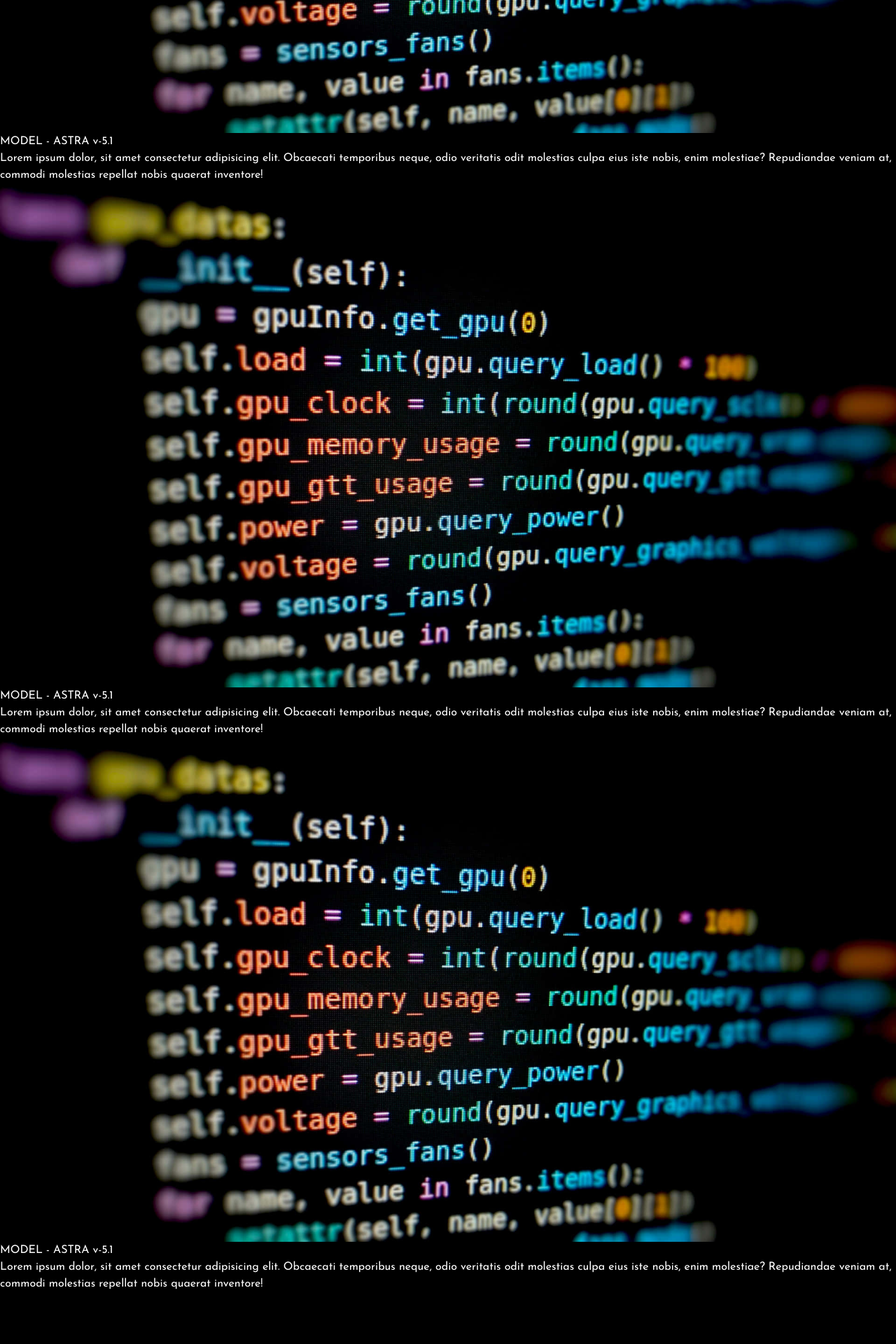
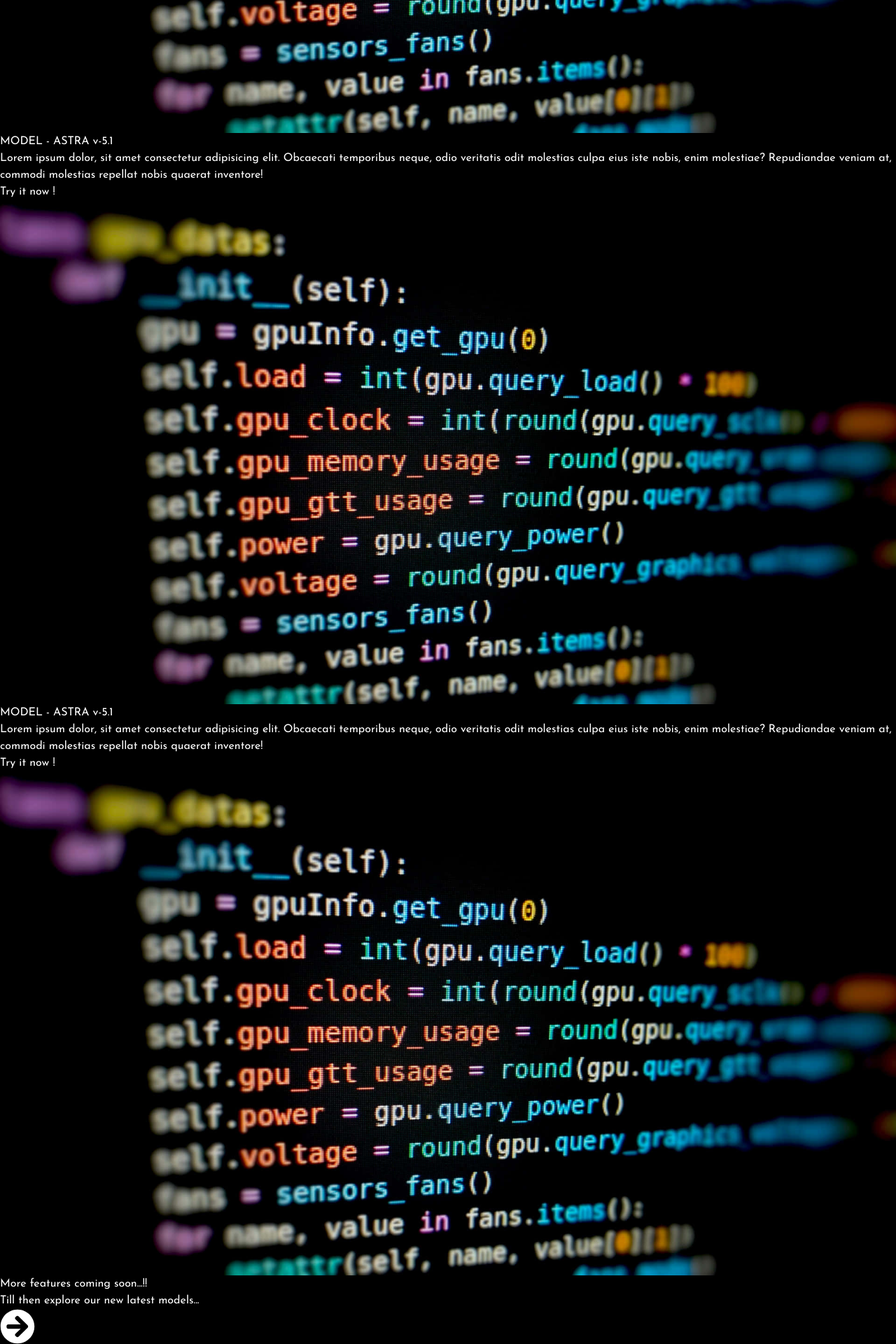
Before and after one commit to samarth-5/BlackBird.AI, a React (Vite) app in the folder client/: page / in a window 1280 px wide. Shown: the part 1902-3822 px from the top of the page at 70% size. Before the commit the page ends 3748 px from the top, so only its background shows below. Built offline with nearby package versions, Linux system fonts and the light colour scheme; no server answers.

Commit message:
minor changes

```diff
--- a/client/src/Components/GoogleAuth.jsx
+++ b/client/src/Components/GoogleAuth.jsx
@@ -35,7 +35,10 @@ export default function GoogleAuth() {
             {
                 dispatch(signInSuccess(data));
                 navigate('/');
-                toast.success(data);
+                if(res.status===200)
+                toast.success('Signin successfull!');
+                if(res.status===201)
+                toast.success('Account created successfully!');
             }
         }
         catch(err){
--- a/client/src/Pages/Chatbot.jsx
+++ b/client/src/Pages/Chatbot.jsx
@@ -1,8 +1,26 @@
-import React from 'react'
+import React, { useState } from 'react'
 import px from '../Assets/px.jpg'
 import { BiSend } from "react-icons/bi";
+import {useSelector} from 'react-redux';
 
 export default function Chatbot() {
+
+  const [formData,setFormData] = useState(null);
+
+  const user=useSelector((state)=>state.user);
+  //console.log(user);
+
+  const handleChange=(e)=>{
+    setFormData(e.target.value);
+  }
+
+  const handleSubmit=async()=>{
+    if(!formData || formData==null)
+    {
+      return toast.error('Type something...');
+    }
+  }
+
   return (
     <section className='m-10 flex gap-12'>
       <div className='flex flex-col gap-16 w-1/4'>
@@ -23,8 +41,9 @@ export default function Chatbot() {
         <div className='outline rounded-2xl outline-slate-600 m-1 h-full'>
 
           <div className='flex items-center rounded-xl outline outline-slate-600 hover:outline-[#00ff31] relative top-[552px] m-2'>
-            <input placeholder='Type your message...' type="text" className='text-[#00ff31] w-full p-3 rounded-xl outline-none' />
-            <BiSend size={40} className='pr-2 hover:text-green cursor-pointer' />
+            <input placeholder='Type your message...' type="text" className='text-[#00ff31] w-full p-3 rounded-xl outline-none'
+                   required onChange={handleChange} onKeyDown={(e)=>{if(e.key==='Enter') handleSubmit();}} />
+            <BiSend size={40} className='pr-2 hover:text-green cursor-pointer' onClick={handleSubmit} />
           </div>
         </div>
       </div>
--- a/client/src/Pages/Home.jsx
+++ b/client/src/Pages/Home.jsx
@@ -2,8 +2,13 @@ import React from 'react'
 import eagle from '../Assets/eagle.jpeg';
 import c1 from '../Assets/c1.jpg';
 import {Link} from 'react-router-dom'
+import { useSelector } from 'react-redux';
+import { FaArrowCircleRight } from "react-icons/fa";
 
 export default function Home() {
+
+  const { currentUser } = useSelector((state) => state.user);
+
   return (
     <section>
       <div className='flex'>
@@ -15,31 +20,40 @@ export default function Home() {
                                        where ever exchange births a masterpiece. Unleash your thoughts,<br />
                                        shape your visions. Let words guide the canvas,<br />
                                        and pixels paint the story. </h3>
-        <Link to='/signup'>
+        <Link to={currentUser ? '/chatbot' : '/signup'}>
           <button className='text-[#00ff31] mb-14 text-lg outline rounded-full p-2 px-5 pb-1 hover:text-black hover:bg-[#00ff31]'>Try Demo for Free</button>
         </Link>
       </div>
-      <div className='flex justify-center w-full gap-10 p-10'>
-        <div className='outline w-1/4 rounded-3xl hover:outline-[#00ff31]'>
+      <div className='flex justify-center w-full gap-14 p-10'>
+        <div className='flex flex-col items-center outline w-1/4 rounded-3xl hover:outline-[#00ff31]'>
+          <div>
             <img src={c1} alt="img" className='rounded-3xl' />
             <h3 className='cursor-pointer font-bold text-2xl p-3 pb-0 hover:text-[#00ff31] hover:underline'>MODEL - ASTRA v-5.1</h3>
             <p className='p-3 pt-0'>
               Lorem ipsum dolor, sit amet consectetur adipisicing elit. Obcaecati temporibus neque, odio veritatis odit molestias culpa eius iste nobis, enim molestiae? Repudiandae veniam at, commodi molestias repellat nobis quaerat inventore!
             </p>
           </div>
-        <div className='outline w-1/4 rounded-3xl hover:outline-[#00ff31]'>
+          <Link to={currentUser ? '/chatbot' : '/signin'}>
+            <button className='text-[#00ff31] mb-5 text-lg outline rounded-full p-2 px-5 pb-1 hover:text-black hover:bg-[#00ff31]'>Try it now !</button>
+          </Link>
+        </div>
+        <div className='flex flex-col items-center outline w-1/4 rounded-3xl hover:outline-[#00ff31]'>
+          <div>
             <img src={c1} alt="img" className='rounded-3xl' />
             <h3 className='cursor-pointer font-bold text-2xl p-3 pb-0 hover:text-[#00ff31] hover:underline'>MODEL - ASTRA v-5.1</h3>
             <p className='p-3 pt-0'>
               Lorem ipsum dolor, sit amet consectetur adipisicing elit. Obcaecati temporibus neque, odio veritatis odit molestias culpa eius iste nobis, enim molestiae? Repudiandae veniam at, commodi molestias repellat nobis quaerat inventore!
             </p>
           </div>
-        <div className='outline w-1/4 rounded-3xl hover:outline-[#00ff31]'>
+          <Link to={currentUser ? '/chatbot' : '/signin'}>
+            <button className='text-[#00ff31] mb-5 text-lg outline rounded-full p-2 px-5 pb-1 hover:text-black hover:bg-[#00ff31]'>Try it now !</button>
+          </Link>
+        </div>
+        <div className='flex flex-col items-center outline w-1/4 rounded-3xl hover:outline-[#00ff31]'>
           <img src={c1} alt="img" className='rounded-3xl' />
-          <h3 className='cursor-pointer font-bold text-2xl p-3 pb-0 hover:text-[#00ff31] hover:underline'>MODEL - ASTRA v-5.1</h3>
-          <p className='p-3 pt-0'>
-            Lorem ipsum dolor, sit amet consectetur adipisicing elit. Obcaecati temporibus neque, odio veritatis odit molestias culpa eius iste nobis, enim molestiae? Repudiandae veniam at, commodi molestias repellat nobis quaerat inventore!
-          </p>
+          <h3 className='text-center cursor-pointer font-bold text-2xl p-5 hover:text-[#00ff31] hover:underline'>More features coming soon...!!<br />
+                   Till then explore our new latest models...</h3>
+          <FaArrowCircleRight size={50} className='cursor-pointer' />
         </div>
       </div>
     </section>
--- a/client/src/Pages/SignIn.jsx
+++ b/client/src/Pages/SignIn.jsx
@@ -44,7 +44,7 @@ export default function SignIn() {
         return toast.error(data);
       }
       dispatch(signInSuccess(data));
-      toast.success(data);
+      toast.success("Signin successfull!");
       navigate('/');
     }
     catch(err){
```
Also changed, not shown: 1 other file (tests, documents, lock files or other folders). Lines whose indentation alone changed are shown as unchanged.
